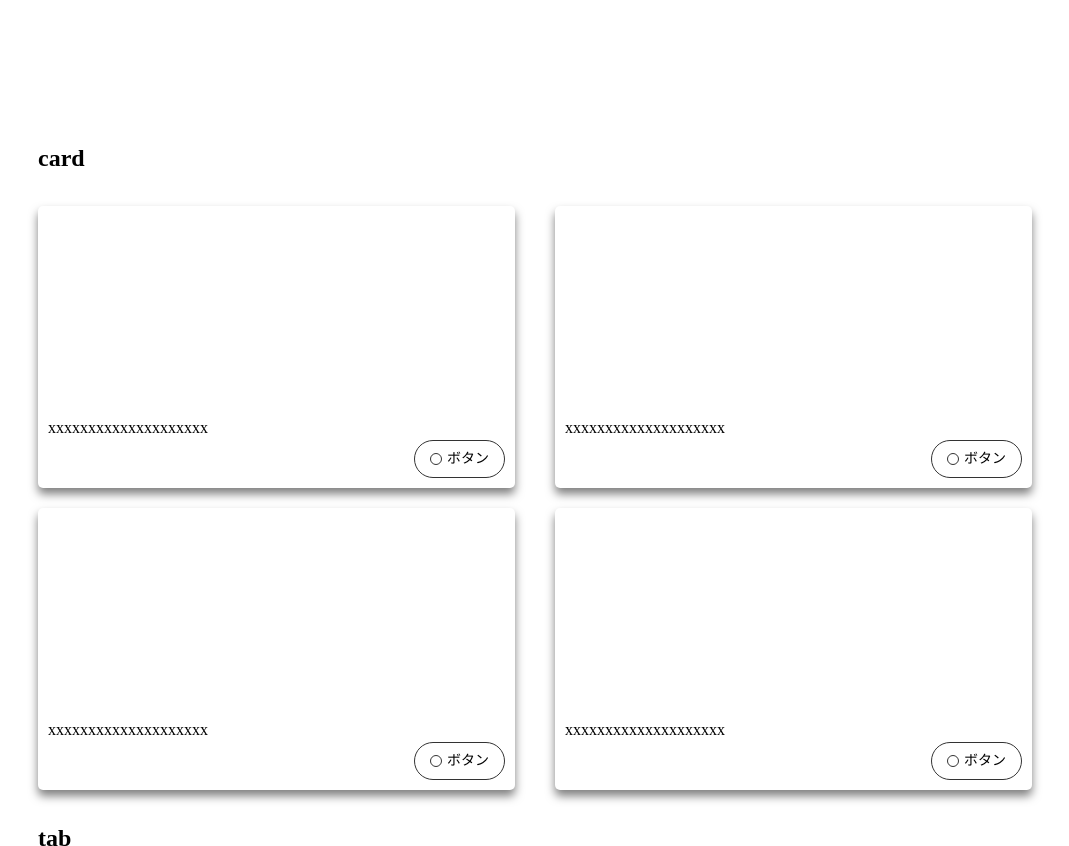
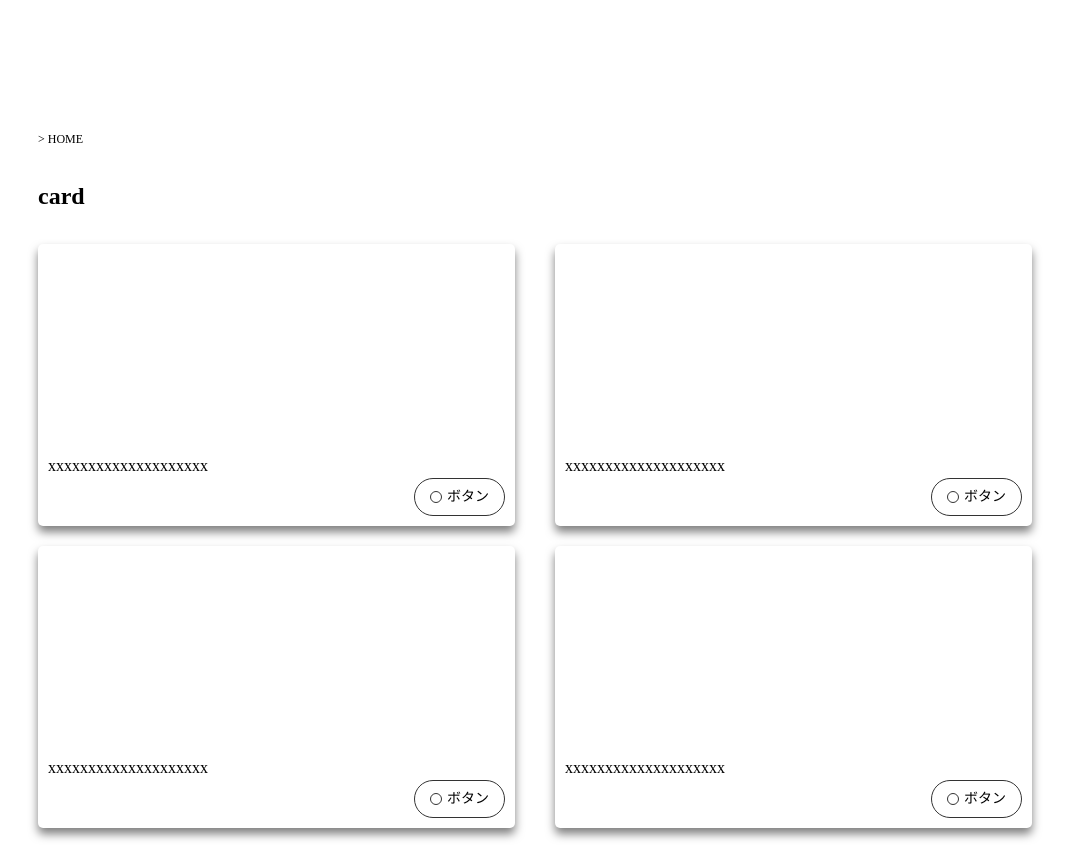
Before and after one commit to aki-space-crea/satoshi_2021_0522, a website built with webpack: page dist/index.html in a window 1280 px wide. Shown: the part 600-1446 px from the top of the page, without its empty margins (105-1174 px from the left). Built offline with nearby package versions, Linux system fonts and the light colour scheme; files whose address does not match are found by name.

Commit message:
パンクズリストの追加。 ボタンのデザインを修正。

```diff
--- a/src/scss/_btn.scss
+++ b/src/scss/_btn.scss
@@ -5,7 +5,7 @@
   border: $borderBlack;
   border-radius: 30px;
   font-size: 1.4rem;
-  transition-duration: 0.4s;
+  transition: $transition;
 
   &-icon {
     height: 10px;
@@ -15,6 +15,7 @@
     border-radius: 50%;
     display: block;
     margin-right: 5px;
+    transition: $transition;
   }
 
   &-txt {
@@ -22,10 +23,15 @@
   }
 
   &:hover {
-    transition-duration: 0.4s;
+    transition: $transition;
     border: 1px solid rgba(0, 0, 0, 0);
     background: #333;
     color: #fff;
+
+    .btn-icon {
+      border: 1px solid $white;
+      transition: $transition;
+    }
   }
 
   &:focus {
--- a/src/scss/_common.scss
+++ b/src/scss/_common.scss
@@ -59,6 +59,14 @@ label {
   margin: 0 auto;
 }
 
+.breadcrumb {
+  display: flex;
+  justify-content: flex-start;
+  align-content: center;
+  padding: 10px 15px;
+  font-size: 1.2rem;
+}
+
 .secondly-ttl {
   &.side-padding {
     padding: $sidePadding;
```
Also changed, not shown: dist/index.html, dist/style.css.
